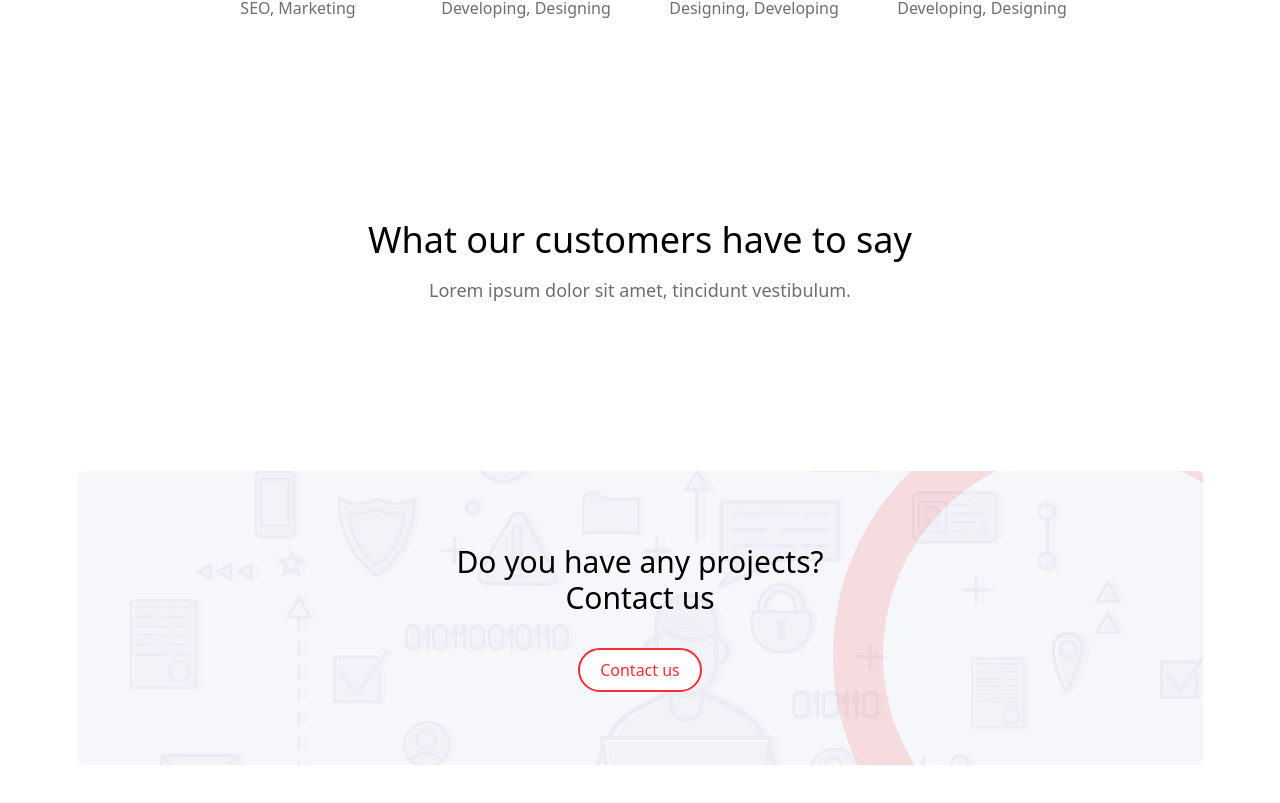
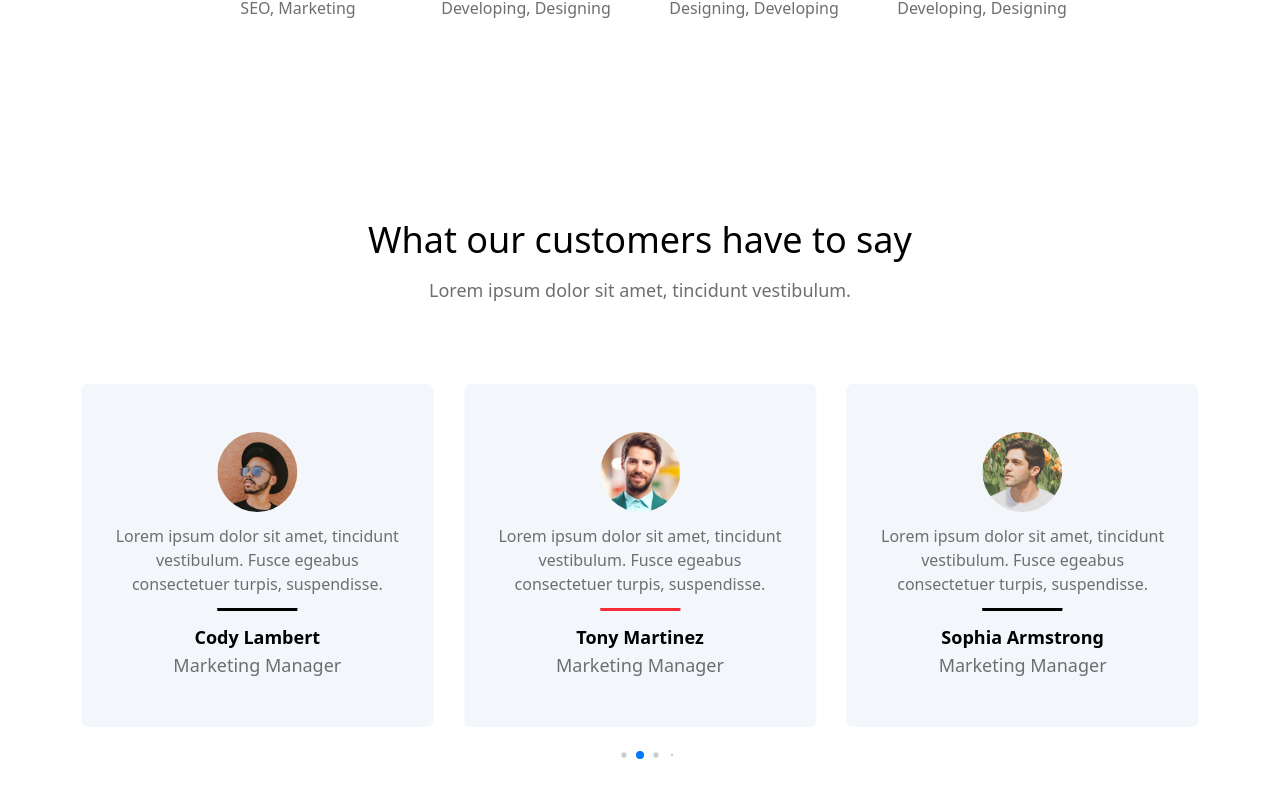
Before and after one commit to imohsinghaffar/spa_react, a React (Vite) app: page / in a window 1280 px wide. Shown: the part 2790-3593 px from the top of the page. Built offline with nearby package versions, Linux system fonts and the light colour scheme.

Commit message:
Added Testimonial Slider

```diff
--- a/package.json
+++ b/package.json
@@ -21,7 +21,8 @@
     "react": "^19.0.0",
     "react-dom": "^19.0.0",
     "react-scrollspy-highlight": "^1.0.1",
-    "react-social-icons": "^6.22.0"
+    "react-social-icons": "^6.22.0",
+    "swiper": "^11.2.6"
   },
   "devDependencies": {
     "@eslint/js": "^9.21.0",
--- a/src/App.jsx
+++ b/src/App.jsx
@@ -17,6 +17,50 @@ import {
 } from "@fortawesome/free-brands-svg-icons";
 
 const App = () => {
+  const testimonialsData = [
+    {
+      image: 'assets/face16.jpg',
+      clientName: 'Sophia Armstrong',
+      designation: 'Marketing Manager',
+      desc: 'Lorem ipsum dolor sit amet, tincidunt vestibulum. Fusce egeabus consectetuer turpis, suspendisse.',
+      divider : 'text-red-500 mt-3 mb-3 bg-red-500 w-20 h-[3px]'
+    },
+    {
+      image: 'assets/face15.jpg',
+      clientName: 'Cody Lambert',
+      designation: 'Marketing Manager',
+      desc: 'Lorem ipsum dolor sit amet, tincidunt vestibulum. Fusce egeabus consectetuer turpis, suspendisse.',
+      divider : 'text-black bg-black mt-3 mb-3 w-20 h-[3px]'
+    } ,
+    {
+      image: 'assets/face1.jpg',
+      clientName: 'Tony Martinez',
+      designation: 'Marketing Manager',
+      desc: 'Lorem ipsum dolor sit amet, tincidunt vestibulum. Fusce egeabus consectetuer turpis, suspendisse.',
+      divider : 'text-red-500 mt-3 mb-3 bg-red-500 w-20 h-[3px]'
+    },
+    {
+      image: 'assets/face3.jpg',
+      clientName: 'Sophia Armstrong',
+      designation: 'Marketing Manager',
+      desc: 'Lorem ipsum dolor sit amet, tincidunt vestibulum. Fusce egeabus consectetuer turpis, suspendisse.',
+      divider : 'text-black bg-black mt-3 mb-3 w-20 h-[3px]'
+    },
+    {
+      image: 'assets/face2.jpg',
+      clientName: 'Tony Martinez',
+      designation: 'Marketing Manager',
+      desc: 'Lorem ipsum dolor sit amet, tincidunt vestibulum. Fusce egeabus consectetuer turpis, suspendisse.',
+      divider : 'text-red-500 mt-3 mb-3 bg-red-500 w-20 h-[3px]'
+    },
+    {
+      image: 'assets/face20.jpg',
+      clientName: 'Cody Lambert',
+      designation: 'Marketing Manager',
+      desc: 'Lorem ipsum dolor sit amet, tincidunt vestibulum. Fusce egeabus consectetuer turpis, suspendisse.',
+      divider : 'text-black bg-black mt-3 mb-3 w-20 h-[3px]'
+    }
+  ]
   return (
     <>
       <Navbar />
@@ -80,10 +124,10 @@ const App = () => {
       <CaseStudies />
 
       {/* Testimonial */}
-      <Testimonals />
+      <Testimonals testimonialsData = {testimonialsData} />
 
       {/* Contact Section */}
-      <div className="flex bg-[url('/assets/gdpr.jpg')] bg-no-repeat bg-center lg:px-40 md:mx-15 flex-col items-center justify-center py-40">
+      <div className="flex bg-[url('/assets/gdpr.jpg')] bg-no-repeat bg-center lg:px-40 md:mx-15 flex-col items-center justify-center mt-20 py-40">
         <h1 className="text-3xl ">Do you have any projects?</h1>
         <h1 className="text-3xl mb-8">Contact us</h1>
         <button className="px-5 py-2 rounded-full text-red-500 xs:text-blue-600 hover:bg-red-500 hover:cursor-pointer transition-colors duration-300 hover:text-white bg-white border-solid border-2 border-red-500">
--- a/src/components/Cards.jsx
+++ b/src/components/Cards.jsx
@@ -13,7 +13,7 @@ const Cards = ({ src, cardTitle, cardDesc }) => {
       <h1 className="text-xl font-medium mb-4 text-start">
         {cardTitle.split(" ")[0]} <br /> {cardTitle.split(" ").slice(1).join(" ")}
       </h1>
-      <p className="text-start text-md text-gray-600 pr-0 sm:pr-4 md:pr-8 lg:pr-12 xl:pr-16 mb-6">
+      <p className="text-start text-md text-gray-600  sm:pr-4 md:pr-8 lg:pr-12 xl:pr-12 mb-6">
         {cardDesc}
       </p>
       <div className="text-start">
--- a/src/components/Testimonals.jsx
+++ b/src/components/Testimonals.jsx
@@ -1,9 +1,14 @@
-import React from 'react'
+import React from 'react';
+import { Swiper, SwiperSlide } from 'swiper/react';
+import { Autoplay, Pagination } from 'swiper/modules';
+import 'swiper/css';
+import 'swiper/css/pagination'; // Pagination styles
 
-const Testimonals = () => {
+const Testimonials = ({ testimonialsData }) => {
   return (
     <>
-        <div className="flex flex-col items-center justify-center w-full px-30 pt-20 pb-10">
+      {/* Header Section */}
+      <div className="flex flex-col items-center justify-center w-full px-4 sm:px-8 pt-20 pb-10">
         <div className="flex flex-col items-center gap-4 justify-center pb-10">
           <h1 className="text-3xl sm:text-4xl font-medium text-center">
             What our customers have to say
@@ -11,13 +16,55 @@ const Testimonals = () => {
           <p className="text-center text-lg font-normal text-[#6e6e6e]">
             Lorem ipsum dolor sit amet, tincidunt vestibulum.
           </p>
+        </div>
+      </div>
+
+      {/* Swiper Wrapper */}
+      <div className="relative">
+        {/* Swiper Slider */}
+        <Swiper
+          spaceBetween={8}
+          slidesPerView={1}
+          loop={true}
+          pagination={{
+            clickable: true, // Allow clicking on pagination dots
+            el: '.swiper-pagination',
+            dynamicBullets: 3,
+          }}
+          modules={[Pagination, Autoplay]}
+          autoplay={{ delay: 3000, disableOnInteraction: false }}
+          breakpoints={{
+            640: { slidesPerView: 1 },
+            780: { slidesPerView: 2 },
+            1024: { slidesPerView: 2 },
+            1280: { slidesPerView: 3 },
+            1536: { slidesPerView: 3 },
+          }}
+          className="w-[1140px]"
+        >
+
+          {testimonialsData.map((testimonial, index) => (
+            <SwiperSlide key={index}>
+              <div className="flex flex-col w-88 h-fit items-center justify-center py-12 rounded-md bg-[#f3f7fb] transition-all duration-300 mx-auto">
+                <img
+                  className="mb-3 w-20 h-20 rounded-full object-cover"
+                  src={testimonial.image}
+                  alt={testimonial.clientName}
+                />
+                <p className="px-8 text-md text-[#6e6e6e] text-center">{testimonial.desc}</p>
+                <div className={`${testimonial.divider}`}><hr /></div>
+                <h1 className="text-lg font-semibold">{testimonial.clientName}</h1>
+                <p className="text-[#6e6e6e] text-lg font-medium">{testimonial.designation}</p>
+              </div>
+            </SwiperSlide>
+          ))}
+        </Swiper>
 
 
-
-      </div>
+        <div className="swiper-pagination !relative !mt-8"></div>
       </div>
     </>
-  )
-}
+  );
+};
 
-export default Testimonals
+export default Testimonials;
--- a/src/index.css
+++ b/src/index.css
@@ -1,9 +1 @@
 @import "tailwindcss";
-
-/* *{
-  font-family: 'Poppins', sans-serif;
-} */
-
-Html, body{
-  scroll-behavior: smooth;
-}
```
Also changed, not shown: 1 other file (tests, documents, lock files or other folders). Lines whose indentation alone changed are shown as unchanged.
